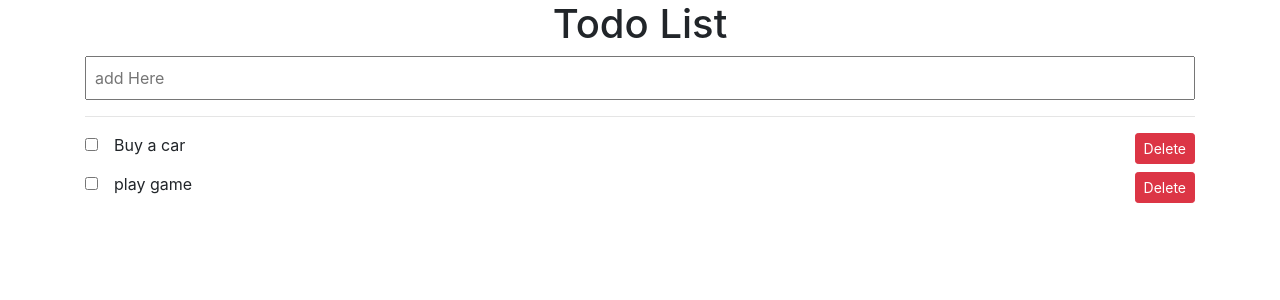
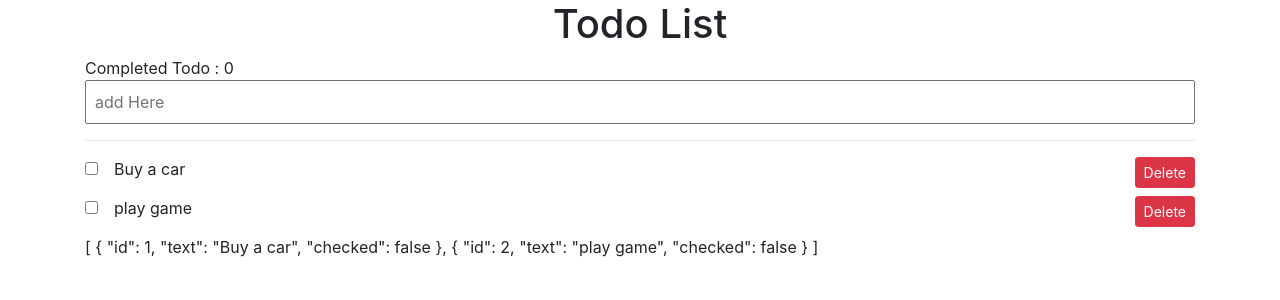
Before and after one commit to shshy81/todoList, a Vue app: page / in a window 1280 px wide. Shown: the top 300 px of the page. Built offline with nearby package versions, Linux system fonts and the light colour scheme.

Commit message:
부모자식 이중 구조일때 예시 (vuex사용전)

```diff
--- a/src/App.vue
+++ b/src/App.vue
@@ -1,26 +1,27 @@
 <template>
   <div id="app" class="container">
     <h1 class="text-center">Todo List</h1>
-    <input
-      type= "text" class = "w-100 p-2" placeholder = "add Here"
-      @keyup.enter="addTodo"
-      v-model="todoText"
-    />
+    <CompletedTodo :todos="todos"/>
+    <AddTodo @add-todo = "addTodo" />
     <hr>
-    <Todo
-      v-for="todo in todos" :key="todo.id"
-      :propTodo = "todo"
+    <TodoList
+      :todos="todos"
       @toggle-checkbox = "toggleCheckbox"
       @click-delete = "deleteTodo"
     />
+    {{ todos }}
   </div>
 </template>
 
 <script>
-import Todo from '@/components/Todo.vue';
+import TodoList from '@/components/TodoList.vue';
+import AddTodo from '@/components/AddTodo.vue';
+import CompletedTodo from '@/components/CompletedTodo.vue';
 export default {
   components: {
-    Todo
+    TodoList,
+    AddTodo,
+    CompletedTodo
   },
   data() {
     return {
@@ -32,10 +33,10 @@ export default {
     }
   },
   methods: {
-    addTodo(e) {
+    addTodo(value) {
       this.todos.push({
         id: Math.random(),
-        text: e.target.value,
+        text: value,
         checked: false
       });
       this.todoText = '';
--- /dev/null
+++ b/src/components/AddTodo.vue
@@ -0,0 +1,28 @@
+<template>
+    <div>
+        <input
+            type= "text" class = "w-100 p-2" placeholder = "add Here"
+            @keyup.enter="addTodo"
+            v-model="todoText"
+        />
+    </div>
+</template>
+
+<script>
+export default {
+    data() {
+        return {
+            todoText: '',
+        }
+    },
+    methods: {
+        addTodo(e) {
+            this.$emit('add-todo', e.target.value);
+        }
+    }
+}
+</script>
+
+<style>
+
+</style>
--- /dev/null
+++ b/src/components/CompletedTodo.vue
@@ -0,0 +1,25 @@
+<template>
+  <div>
+      Completed Todo : {{ numberOfCompletedTodo }}
+  </div>
+</template>
+
+<script>
+export default {
+    props: {
+        todos: {
+            type: Array,
+            required: true
+        }
+    },
+    computed: {
+        numberOfCompletedTodo() {
+            return this.todos.filter(todo => todo.checked).length;
+        }
+    }
+}
+</script>
+
+<style>
+
+</style>
--- a/src/components/Todo.vue
+++ b/src/components/Todo.vue
@@ -3,16 +3,16 @@
       <div>
         <input
           type="checkbox"
-          :checked="propTodo.checked"
+          :checked="todos.checked"
           @change="toggleCheckbox"
         />
       </div>
       <span
        class="ml-3 flex-grow-1"
-       :class="propTodo.checked ? 'text-muted': ''"
-       :style="propTodo.checked ? 'text-decoration: line-through' : ''"
+       :class="todos.checked ? 'text-muted': ''"
+       :style="todos.checked ? 'text-decoration: line-through' : ''"
       >
-        {{ propTodo.text }}
+        {{ todos.text }}
       </span>
       <button
         class="btn btn-danger btn-sm"
@@ -26,7 +26,7 @@
 <script>
 export default {
     props: {
-      propTodo: {
+      todos: {
         type: Object,
         required: true
       }
@@ -35,13 +35,13 @@ export default {
       toggleCheckbox(e) {
         // 부모의 todos의 checked를 변경해줘햐 하니 emit 사용
         this.$emit('toggle-checkbox', {
-          _id : this.propTodo.id,
+          _id : this.todos.id,
           _checked : e.target.checked
         });
         // console.log(e.target.checked);
       },
       clickDelete() {
-        this.$emit('click-delete', this.propTodo.id);
+        this.$emit('click-delete', this.todos.id);
       }
     },
 }
--- /dev/null
+++ b/src/components/TodoList.vue
@@ -0,0 +1,37 @@
+<template>
+    <div>
+        <Todo
+            v-for="todo in todos" :key="todo.id"
+            :todos = "todo"
+            @toggle-checkbox = "toggleCheckbox"
+            @click-delete = "deleteTodo"
+            />
+    </div>
+</template>
+
+<script>
+import Todo from '@/components/Todo.vue';
+export default {
+    components: {
+        Todo
+    },
+    props: {
+        todos: {
+            type: Array,
+            required: true
+        }
+    },
+    methods: {
+        toggleCheckbox(value) {
+            this.$emit('toggle-checkbox', value);
+        },
+        deleteTodo(value) {
+            this.$emit('click-delete', value);
+        }
+    }
+}
+</script>
+
+<style>
+
+</style>
```
